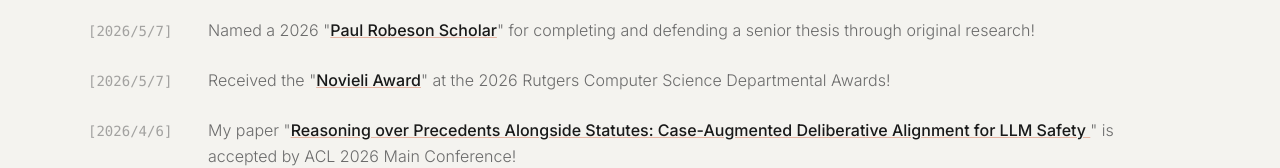
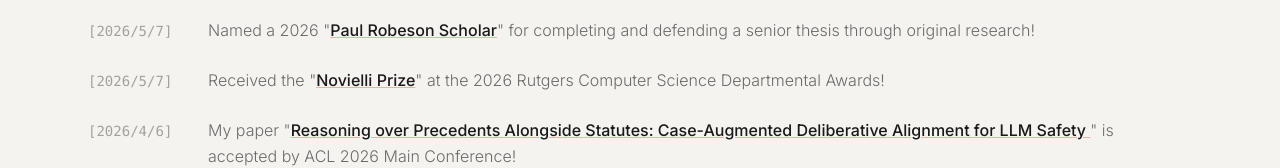
Before and after one commit to RuiWu1123/RuiWu1123.github.io, a React (Vite) app: page /#/ in a window 1280 px wide. Shown: the part 720-888 px from the top of the page. Built offline with nearby package versions, Linux system fonts and the light colour scheme.

Commit message:
Use the department's canonical spelling, Novielli Prize

```diff
--- a/constants.ts
+++ b/constants.ts
@@ -126,7 +126,7 @@
   },
   {
     date: "2026/5/7",
-    content: "Received the \"Novieli Award\" at the 2026 Rutgers Computer Science Departmental Awards!",
+    content: "Received the \"Novielli Prize\" at the 2026 Rutgers Computer Science Departmental Awards!",
     link: "https://www.cs.rutgers.edu/news-events/highlights/highlight-item/celebrating-excellence-2026-rutgers-computer-science-department-awards"
   },
   {
```
